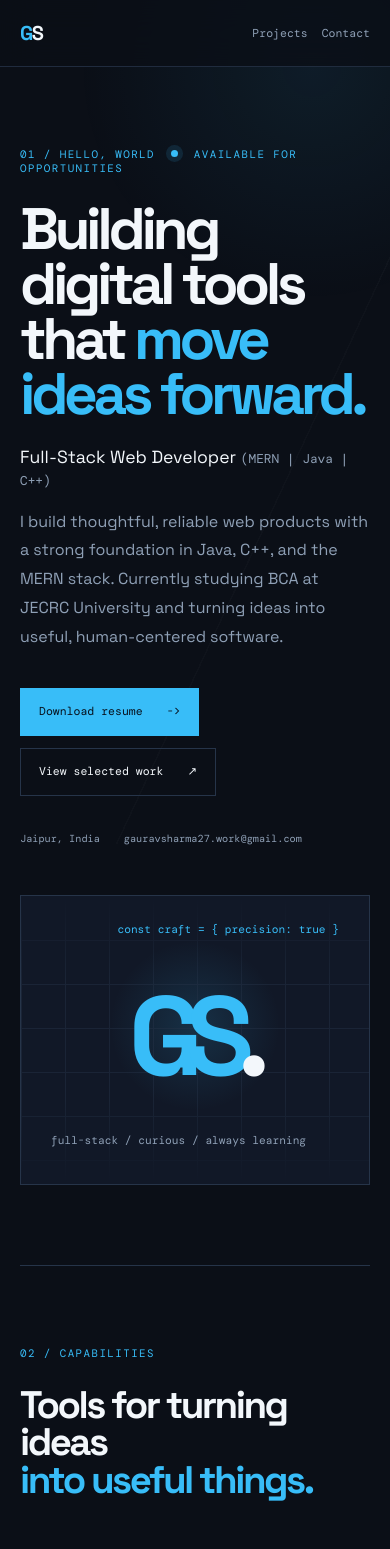
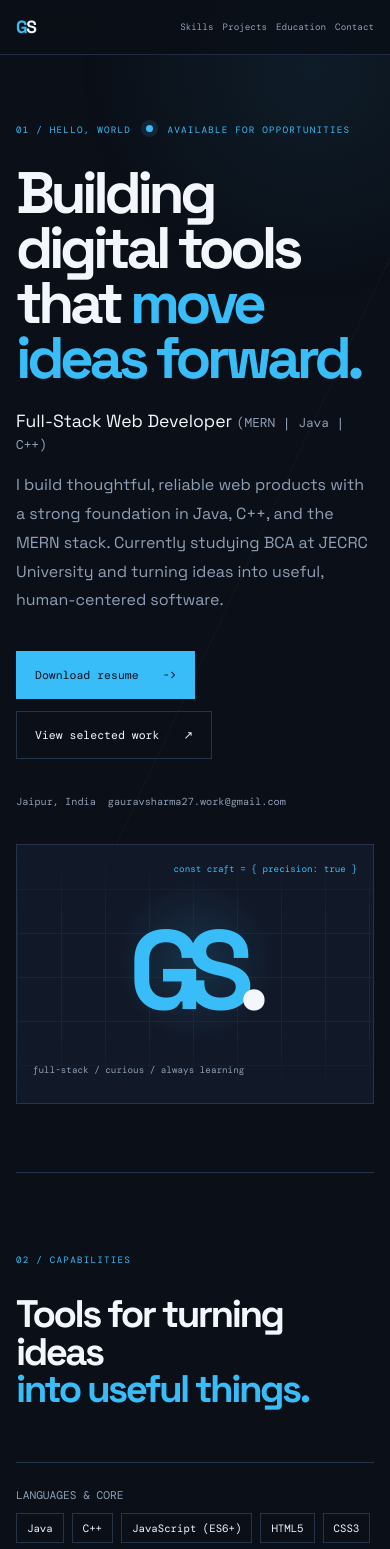
Before and after one commit to gaurav0891/gaurav-portfolio, a React (Vite) app: page / in a window 390 px wide. Shown: the top 1549 px of the page. Built offline with nearby package versions, Linux system fonts and the light colour scheme.

Commit message:
feat: enhance responsive design for hero section and navigation

```diff
--- a/src/App.css
+++ b/src/App.css
@@ -93,17 +93,36 @@ h2 { margin-bottom: 0; font-size: clamp(2.4rem, 5vw, 4.8rem); line-height: 0.98;
 .footer { display: flex; justify-content: space-between; padding-top: 25px; padding-bottom: 25px; border-top: 1px solid var(--line); color: var(--muted); font-size: 0.62rem; }
 .footer p { margin: 0; }
 :focus-visible { outline: 2px solid var(--accent); outline-offset: 4px; }
+@media (max-width: 900px) {
+  .hero { min-height: auto; padding-top: 96px; padding-bottom: 96px; grid-template-columns: 1fr; gap: 48px; }
+  .hero-visual { min-height: 360px; }
+  .projects-grid { grid-template-columns: repeat(2, minmax(0, 1fr)); }
+  .education-layout { gap: 48px; }
+}
 @media (max-width: 760px) {
   .section-shell, .nav-container { width: min(100% - 40px, 600px); }
   .nav-links { gap: 14px; }
-  .nav-links a:nth-child(1), .nav-links a:nth-child(3) { display: none; }
-  .hero { min-height: auto; padding-top: 80px; padding-bottom: 80px; grid-template-columns: 1fr; gap: 50px; }
+  .nav-links a { font-size: 0.66rem; }
   h1 { font-size: clamp(3.2rem, 15vw, 5rem); }
-  .hero-visual { min-height: 290px; }
+  .hero-visual { min-height: 300px; }
   .section { padding-top: 80px; padding-bottom: 80px; }
   .skills-block, .projects-grid, .education-layout { grid-template-columns: 1fr; }
   .project-card { min-height: 365px; }
-  .education-layout { gap: 45px; }
+  .education-layout { gap: 36px; }
   .footer { flex-direction: column; gap: 8px; }
 }
+@media (max-width: 420px) {
+  .section-shell, .nav-container { width: calc(100% - 32px); }
+  .navbar { padding-top: 16px; padding-bottom: 16px; }
+  .nav-logo { font-size: 1.1rem; }
+  .nav-links { gap: 9px; }
+  .nav-links a { font-size: 0.58rem; }
+  .hero { padding-top: 68px; padding-bottom: 68px; gap: 36px; }
+  .eyebrow { font-size: 0.58rem; line-height: 1.7; }
+  .hero-meta { gap: 12px; }
+  .hero-visual { min-height: 260px; }
+  .hero-code { top: 18px; right: 16px; font-size: 0.58rem; }
+  .hero-caption { bottom: 18px; left: 16px; font-size: 0.58rem; }
+  .project-card { padding: 20px; }
+}
 @media (prefers-reduced-motion: reduce) { html { scroll-behavior: auto; } *, *::before, *::after { transition-duration: 0.01ms !important; } }
```
